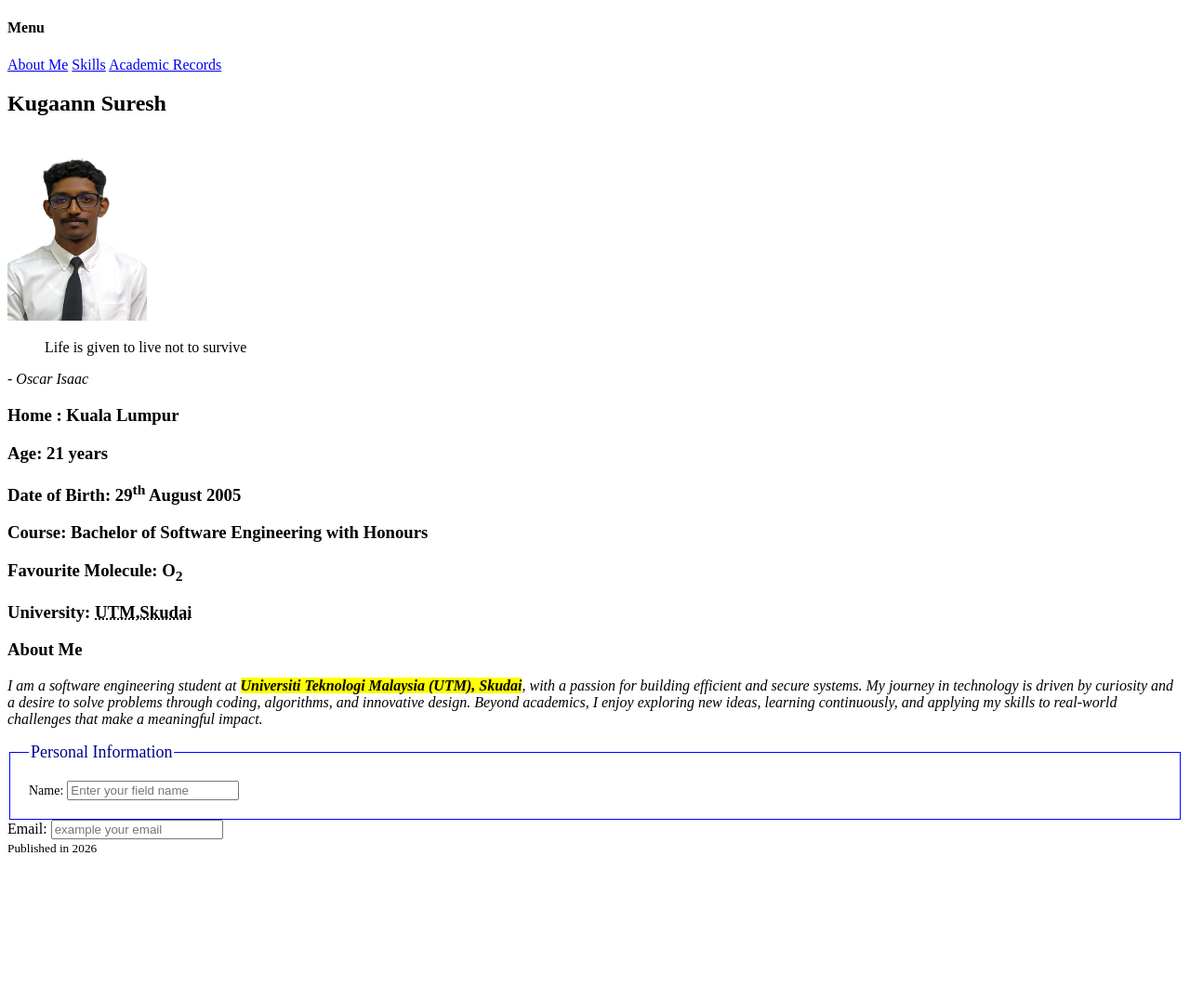
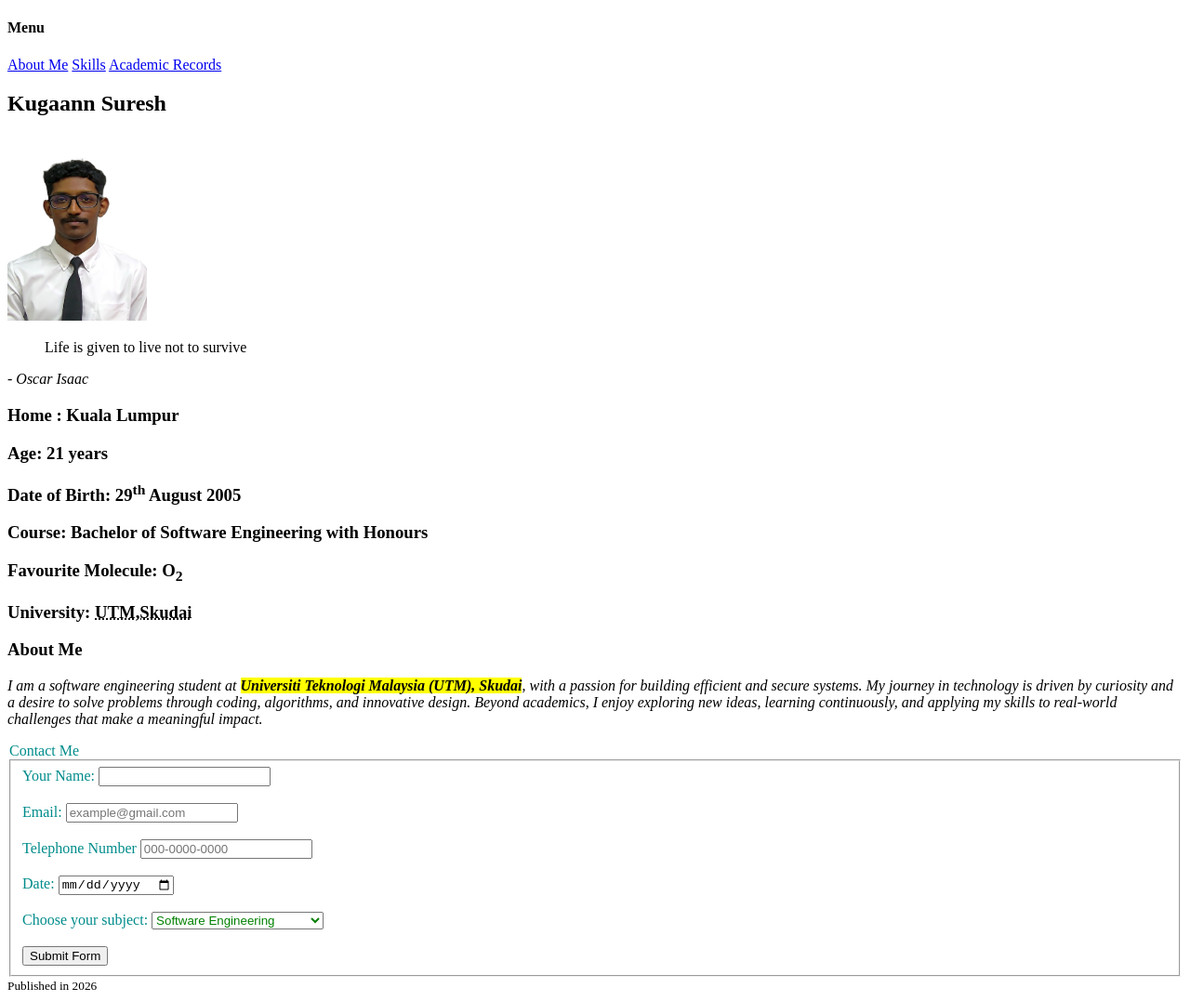
Before and after one commit to ks-ampangkl/Lab-Excercises-CPAP, a plain HTML site: page AboutMe.html in a window 1280 px wide. Shown: the whole page at 93% size. Before the commit the page ends 929 px from the top, so only its background shows below. Drawn offline with Linux system fonts and the light colour scheme.

Commit message:
form action

```diff
--- a/AboutMe.html
+++ b/AboutMe.html
@@ -3,7 +3,7 @@
 <head>
     <meta charset="UTF-8">
     <meta name="viewport" content="width=device-width, initial-scale=1.0">
-    <title>Academic sdgsdgInformation</title>
+    <title>Academic Information</title>
 </head>
 <h4>Menu</h4>
 <nav>
@@ -34,16 +34,42 @@
       </em></section></body>
 
 <section>
-    <form action = "#" method = "post">
-        <fieldset style = "border:1px solid blue; padding:20px;">
-            <legend style = "color:darkblue; font-size:18px;">Personal Information</legend>
-            <label for = "name" style = "font-size: 14px;">Name:</label>
-            <input type="text" name="name" required maxlength="50" placeholder="Enter your field name"></fieldset>
+    <form action = "#" method = "post" style="color: darkcyan;">
+        <legend> Contact Me</legend>
+        <fieldset>Your Name:
+            <input type="name" id = "name" required maxlength="20">
+        <br><br>
+        Email:
+            <input type="email" id = "email" required placeholder="example@gmail.com">
+        <br><br>
+        Telephone Number
+            <input type = "tel" id ="number" required placeholder="000-0000-0000">
+        <br><br>
+        Date:
+            <input type="Date" id="date">
 
-            <label for = "email" style="font-size:14 font-size">Email:</label>
-            <input type="email" id = "email" name="email" required placeholder="example your email">
-        </fieldset>
-    </form>
+        <br>
+        <br>
+
+        <label for = "subject">Choose your subject:</label>
+        <select id = "subject" style="color:green;">
+            <optgroup label = "Year 3">
+                <option> Software Engineering</option>
+                <option> Bioinformatics</option>
+                <option> Multimedia and Graphics</option>
+                <option> Artifical Intelligence</option>
+            </optgroup>
+                <optgroup label = "Year 4">
+                <option> Software Engineering</option>
+                <option> Bioinformatics</option>
+                <option> Multimedia and Graphics</option>
+            </optgroup>
+        </select>
+        <br>
+        <br>
+        <button type = "submit">Submit Form</button>
+    </fieldset>
+</form>
 </section>
       <small>Published in 2026</small>
 </body>
```
